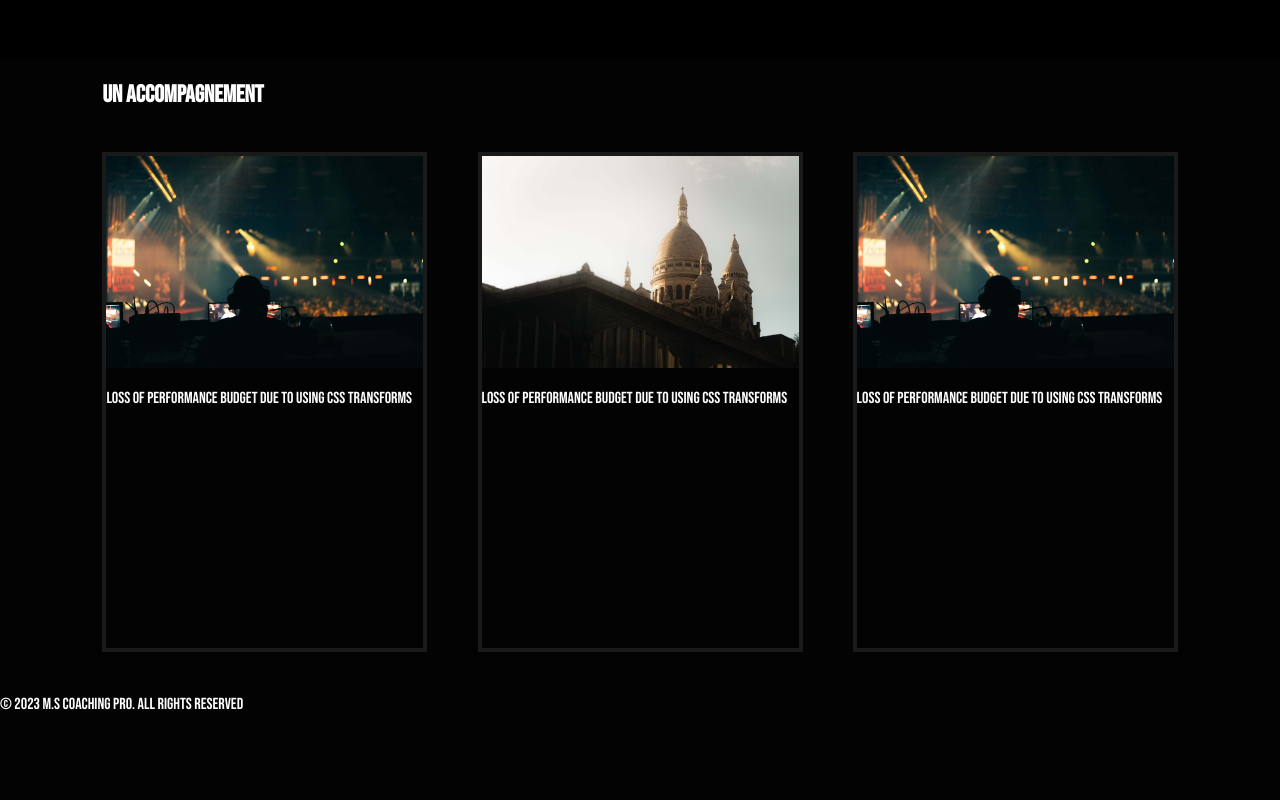
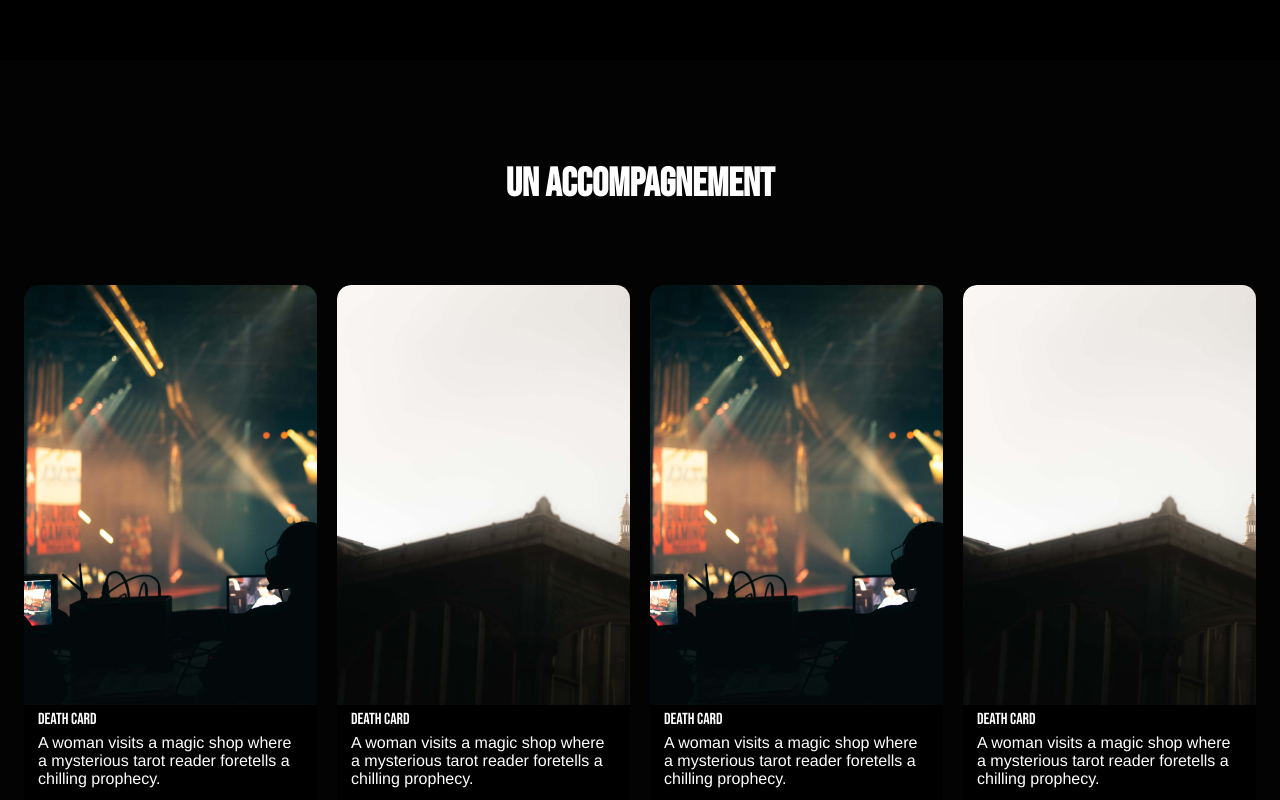
Before and after one commit to eddystruillou/manu-coaching-pro, a React (Vite) app: page / in a window 1280 px wide. Shown: the part 740-1540 px from the top of the page. Before the commit the page ends 1469 px from the top, so only its background shows below. Built offline with nearby package versions, Linux system fonts and the light colour scheme.

Commit message:
feat: :sparkles: Display grid

```diff
--- a/src/Home.jsx
+++ b/src/Home.jsx
@@ -17,8 +17,12 @@ function Home() {
         </div>
       </Parallax>
       <Parallax strength={600}>
+        <section className="highlights">
+          <div className="container-cards">
+            <div className="heading-cards">
               <h1>Un accompagnement</h1>
-        <section className="highlights">
+            </div>
+            <div className="grid-wrapper">
                 <div className="programs">
                     <Thumbnail title="image 1"  number="001" name={img3}/>
                 </div>
@@ -28,6 +32,11 @@ function Home() {
                 <div className="programs">
                     <Thumbnail title="image 1"  number="001" name={img3}/>
                 </div>
+                <div className="programs">
+                    <Thumbnail title="image 1"  number="001" name={img7}/>
+                </div>
+            </div>
+          </div>
         </section>
       </Parallax>
       <Footer/>
--- a/src/components/Thumbnail.jsx
+++ b/src/components/Thumbnail.jsx
@@ -3,11 +3,11 @@ import React from 'react';
 function Thumbnail(thumb) {
     return (
         <div className="thumbnail">
-            <>
-                <img loading="lazy" src={thumb.name} alt="img"/>
-            </>
-            <div className="infos">
-                <p>LOSS OF PERFORMANCE BUDGET DUE TO USING CSS TRANSFORMS</p>
+            <img loading="lazy" src={thumb.name} alt="img"/>
+            <div className="card-text-block">
+                <div className="card-header">Death Card</div>
+                <div className="card-text">A woman visits a magic shop where a mysterious tarot reader foretells a chilling prophecy.</div>
+                <div className="card-gradient"></div>
             </div>
         </div>
     );
--- a/src/styles/App.scss
+++ b/src/styles/App.scss
@@ -39,10 +39,6 @@ footer {
     }
 }
 
-h1 {
-    padding-left: 8vw;
-}
-
 .custom-bg {
     width: 100vw;
     height: 100vh;
@@ -68,26 +64,49 @@ h1 {
     align-items: center;
 }
 
+.thumbnail {
+  width: 100%;
+  height: 100%;
+  background-color: black;
+  border-radius: 14px;
+  overflow: hidden;
+  img {
+    height: 420px;
+    border-radius: 14px 14px 0 0;
+  }
+  .card-text-block {
+    display: flex;
+    flex-direction: column;
+    row-gap: 6px;
+    padding-left: 14px;
+    padding-right: 14px;
+    .card-text {
+      font-family: 'Franklin Gothic Medium', 'Arial Narrow', Arial, sans-serif; // Trouver une font qui va bien
+    }
+  }
+}
+
 section.highlights {
-    display: flex;
-    justify-content: space-between;
-    padding: 2vw 8vw;
-    .programs {
-        .thumbnail {
-            width: 325px; // a revoir
-            height: 500px; // a revoir
-            cursor: pointer;
-            border: solid 4px rgba(28, 28, 28, 0.941);
-            &:hover {
-                scale: 1.05;
-                border: solid 4px rgb(255, 255, 255);
-            }
-            img {
-                width: 100%;
-                object-fit: cover;
-            }
-        }
-    }
+  .container-cards {
+      display: flex;
+      flex-direction: column;
+      justify-content: center;
+      align-items: center;
+      padding-top: 100px;
+      padding-bottom: 100px;
+      row-gap: 80px;
+      .grid-wrapper {
+          display: grid;
+          grid-template-rows: auto;
+          grid-template-columns: 1fr 1fr 1fr 1fr;
+          column-gap: 20px;
+          .programs {
+            width: 293px;
+            height: 565px;
+            border-radius: 14px;
+          }
+      }
+  }
 }
 
 @keyframes zoomIn {
--- a/src/styles/Style.scss
+++ b/src/styles/Style.scss
@@ -32,3 +32,8 @@ body {
     background-color: rgb(3, 3, 3);
     color: white;
 }
+
+h1 {
+    font-size: 2.5rem;
+    margin: 0;
+}
```
Lines whose indentation alone changed are shown as unchanged.
